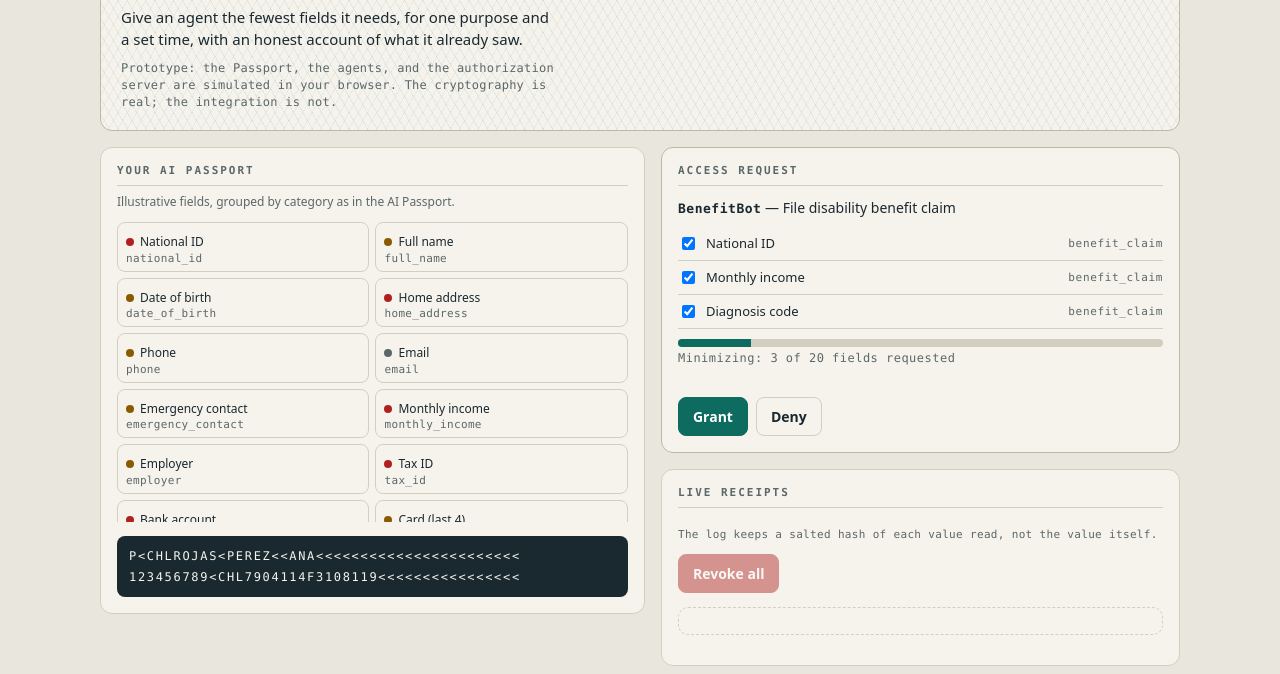
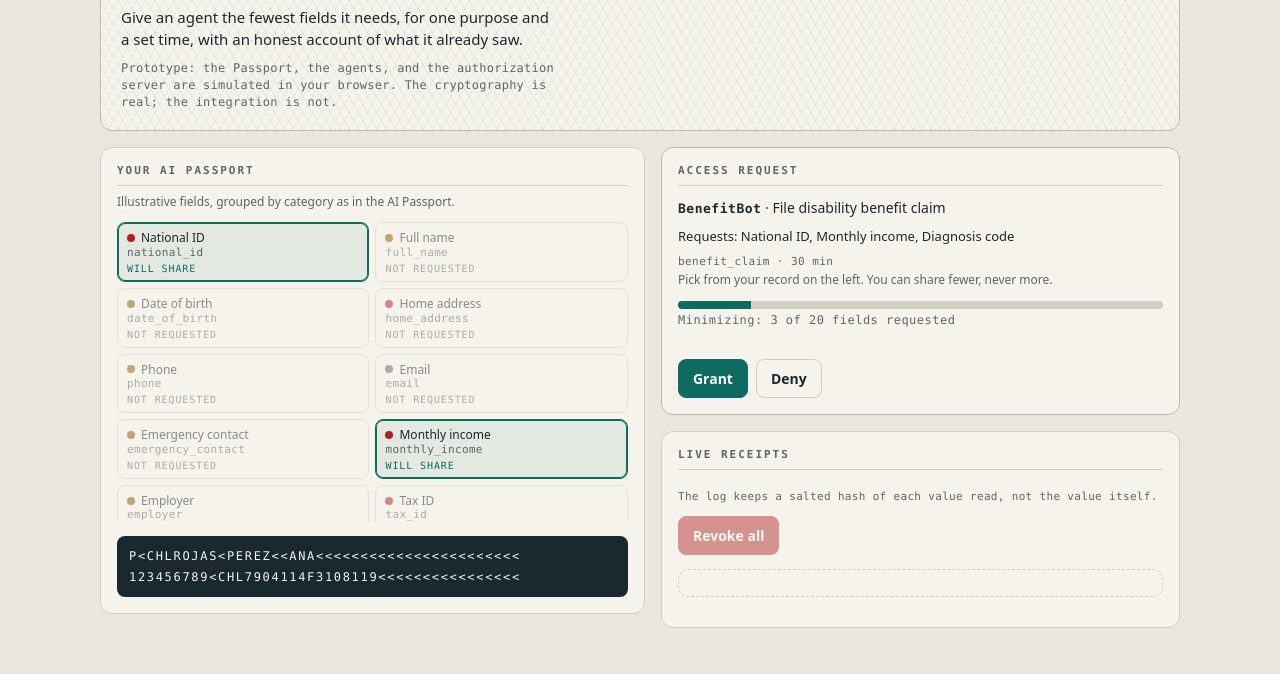
Before and after one commit to fcarvajalbrown/Salvoconducto, a website: page index.html in a window 1280 px wide. Shown: the part 110-784 px from the top of the page. Drawn offline with Linux system fonts and the light colour scheme.

Commit message:
feat: Passport-as-control interaction, narrow-only field selection

```diff
--- a/index.html
+++ b/index.html
@@ -96,13 +96,24 @@ h1 { font: 800 26px/1 var(--mono); letter-spacing: 0.14em; text-transform: upper
 
 .agentline { margin: 0 0 10px; font: 14px var(--sans); }
 .agentline strong { font: 700 13px var(--mono); letter-spacing: 0.04em; }
+.reqsummary { margin: 0 0 8px; font: 13px/1.4 var(--sans); display: flex; justify-content: space-between; gap: 10px; flex-wrap: wrap; }
+.reqsummary .reqmeta { color: var(--muted); font: 11px var(--mono); letter-spacing: 0.04em; }
 
 .fields { display: grid; grid-template-columns: 1fr 1fr; gap: 6px; max-height: 300px; overflow: auto; }
 @media (max-width: 520px) { .fields { grid-template-columns: 1fr; } }
-.field { border: 1px solid var(--line); border-radius: 8px; padding: 6px 8px; }
+.field { border: 1px solid var(--line); border-radius: 8px; padding: 7px 9px; }
+.field .frow { display: flex; align-items: center; }
 .field .lab { font: 12px/1.3 var(--sans); }
 .field .k { color: var(--muted); font: 11px var(--mono); letter-spacing: 0.03em; }
+.field .fstate { margin-top: 4px; font: 10px var(--mono); letter-spacing: 0.09em; text-transform: uppercase; color: var(--muted); }
+.field.requested { cursor: pointer; }
+.field.requested:hover { border-color: var(--teal); }
+.field.requested:focus-visible { outline: 2px solid var(--teal); outline-offset: 2px; }
+.field.requested .fstate { color: var(--teal); }
+.field.selected { border-color: var(--teal); box-shadow: inset 0 0 0 1px var(--teal); background: color-mix(in srgb, var(--teal) 8%, var(--panel)); }
+.field.notrequested { opacity: 0.5; }
 .field.granted { border-color: var(--teal); box-shadow: inset 0 0 0 1px var(--teal); }
+.field.granted .fstate { color: var(--allow); }
 .dot { display: inline-block; width: 8px; height: 8px; border-radius: 50%; margin-right: 6px; vertical-align: middle; }
 .dot.high { background: var(--hi); } .dot.medium { background: var(--med); } .dot.low { background: var(--lo); }
 
@@ -423,6 +434,12 @@ const EN = {
   prototypeNote: 'Prototype: the Passport, the agents, and the authorization server are simulated in your browser. The cryptography is real; the integration is not.',
   passportNote: 'Illustrative fields, grouped by category as in the AI Passport.',
   logNote: 'The log keeps a salted hash of each value read, not the value itself.',
+  chooseHint: 'Pick from your record on the left. You can share fewer, never more.',
+  notRequested: 'not requested',
+  tapToShare: 'tap to include',
+  willShare: 'will share',
+  shared: 'shared',
+  withheld: 'withheld',
   docClass: 'Class · Agents',
   stampGranted: 'Granted',
   stampRevoked: 'Revoked',
@@ -459,6 +476,12 @@ const ES = {
   prototypeNote: 'Prototipo: el Pasaporte, los agentes y el servidor de autorización están simulados en tu navegador. La criptografía es real; la integración no.',
   passportNote: 'Campos ilustrativos, agrupados por categoría como en el Pasaporte de IA.',
   logNote: 'El registro guarda un hash con sal de cada valor leído, no el valor.',
+  chooseHint: 'Elige desde tu registro a la izquierda. Puedes compartir menos, nunca más.',
+  notRequested: 'no solicitado',
+  tapToShare: 'toca para incluir',
+  willShare: 'se comparte',
+  shared: 'compartido',
+  withheld: 'retenido',
   docClass: 'Clase · Agentes',
   stampGranted: 'Concedido',
   stampRevoked: 'Revocado',
@@ -538,10 +561,33 @@ function stampEl(kind, label) {
 
 function mount(root, { world, i18n }) {
   const t = (k, v) => i18n.t(k, v);
+  const requested = new Set(BENEFIT_REQUEST.fields);
   const selected = new Set(BENEFIT_REQUEST.fields);
+  const cardEls = new Map();
   let token = null;
+  let granted = false;
+  let grantedFields = new Set();
 
   root.replaceChildren();
+
+  function fieldStateText(key) {
+    if (!requested.has(key)) return t('notRequested');
+    if (granted) return grantedFields.has(key) ? t('shared') : t('withheld');
+    return selected.has(key) ? t('willShare') : t('tapToShare');
+  }
+  function fieldClass(key) {
+    const parts = ['field'];
+    parts.push(requested.has(key) ? 'requested' : 'notrequested');
+    if (granted) { if (grantedFields.has(key)) parts.push('granted'); }
+    else if (selected.has(key)) parts.push('selected');
+    return parts.join(' ');
+  }
+  function updateCard(key) {
+    const card = cardEls.get(key);
+    if (!card) return;
+    card.className = fieldClass(key);
+    card.querySelector('.fstate').textContent = fieldStateText(key);
+  }
 
   const header = el('header', { class: 'doc-head' }, [
     el('div', {}, [
@@ -562,39 +608,49 @@ function mount(root, { world, i18n }) {
   ]);
   const fields = el('div', { class: 'fields' });
   for (const f of world.passport.list()) {
-    fields.append(el('div', { class: 'field', id: 'pf-' + f.key }, [
-      el('div', {}, [el('span', { class: 'dot ' + f.sensitivity }), el('span', { class: 'lab', text: f.label })]),
+    const card = el('div', { class: fieldClass(f.key), id: 'pf-' + f.key }, [
+      el('div', { class: 'frow' }, [el('span', { class: 'dot ' + f.sensitivity }), el('span', { class: 'lab', text: f.label })]),
       el('div', { class: 'k', text: f.key }),
-    ]));
+      el('div', { class: 'fstate', text: fieldStateText(f.key) }),
+    ]);
+    if (requested.has(f.key)) {
+      card.setAttribute('role', 'button');
+      card.setAttribute('tabindex', '0');
+      const toggle = () => {
+        if (granted) return;
+        if (selected.has(f.key)) selected.delete(f.key); else selected.add(f.key);
+        updateCard(f.key);
+        drawMeter();
+      };
+      card.addEventListener('click', toggle);
+      card.addEventListener('keydown', (e) => { if (e.key === 'Enter' || e.key === ' ') { e.preventDefault(); toggle(); } });
+    }
+    cardEls.set(f.key, card);
+    fields.append(card);
   }
   passportPanel.append(fields, el('div', { class: 'mrz', text: mrz(world.passport) }));
 
   const reqPanel = el('section', { class: 'panel pass', id: 'request' }, [el('h2', { text: t('requestHeading') })]);
-  reqPanel.append(el('p', { class: 'agentline' }, [el('strong', { text: BENEFIT_REQUEST.agent }), el('span', { text: ' — ' + BENEFIT_REQUEST.task })]));
+  const requestedLabels = BENEFIT_REQUEST.fields.map((k) => world.passport.meta(k).label).join(', ');
+  reqPanel.append(
+    el('p', { class: 'agentline' }, [el('strong', { text: BENEFIT_REQUEST.agent }), el('span', { text: ' · ' + BENEFIT_REQUEST.task })]),
+    el('p', { class: 'reqsummary' }, [el('span', { text: t('requests') + ': ' + requestedLabels }), el('span', { class: 'reqmeta', text: BENEFIT_REQUEST.purpose + ' · 30 min' })]),
+    el('p', { class: 'note', text: t('chooseHint') }),
+  );
   const meter = el('div', { class: 'meter' }, [el('span', { id: 'meterbar' })]);
   const meterLabel = el('p', { class: 'meterlabel', id: 'meterlabel' });
-  const reqList = el('div', { id: 'reqlist' });
   const stamps = el('div', { class: 'stamps', id: 'stamps' });
 
   function drawMeter() {
     const total = world.passport.count();
-    const n = selected.size;
+    const n = granted ? grantedFields.size : selected.size;
     root.querySelector('#meterbar').style.width = Math.round((n / total) * 100) + '%';
     root.querySelector('#meterlabel').textContent = t('minimization', { n, total });
   }
-  for (const f of BENEFIT_REQUEST.fields) {
-    const cb = el('input', { type: 'checkbox', id: 'cb-' + f });
-    cb.checked = true;
-    cb.addEventListener('change', () => { cb.checked ? selected.add(f) : selected.delete(f); drawMeter(); });
-    const meta = world.passport.meta(f);
-    reqList.append(el('div', { class: 'reqfield' }, [
-      cb, el('label', { for: 'cb-' + f, text: meta.label }),
-      el('span', { class: 'k', text: BENEFIT_REQUEST.purpose }),
-    ]));
-  }
+
   const grantBtn = el('button', { class: 'primary', id: 'grant', text: t('grant') });
   const denyBtn = el('button', { id: 'deny', text: t('deny') });
-  reqPanel.append(reqList, meter, meterLabel, stamps, el('div', { class: 'controls' }, [grantBtn, denyBtn]));
+  reqPanel.append(meter, meterLabel, stamps, el('div', { class: 'controls' }, [grantBtn, denyBtn]));
 
   const feedPanel = el('section', { class: 'panel', id: 'receipts' }, [el('h2', { text: t('receiptsHeading') })]);
   const feed = el('div', { class: 'feed', id: 'feed' });
@@ -624,12 +680,16 @@ function mount(root, { world, i18n }) {
   }
 
   grantBtn.addEventListener('click', async () => {
+    if (selected.size === 0) return;
     token = await world.mintGrant([...selected], BENEFIT_REQUEST.ttlMs);
-    for (const f of selected) root.querySelector('#pf-' + f)?.classList.add('granted');
+    granted = true;
+    grantedFields = new Set(selected);
+    for (const key of cardEls.keys()) updateCard(key);
     grantBtn.disabled = true; denyBtn.disabled = true; revokeBtn.disabled = false;
     stamps.append(stampEl('granted', t('stampGranted')));
+    drawMeter();
     for (const f of BENEFIT_REQUEST.fields) {
-      if (selected.has(f)) await world.broker.read(token, f, BENEFIT_REQUEST.purpose, BENEFIT_REQUEST.agent);
+      if (grantedFields.has(f)) await world.broker.read(token, f, BENEFIT_REQUEST.purpose, BENEFIT_REQUEST.agent);
     }
     await world.broker.read(token, HELPER_OVERASK.field, HELPER_OVERASK.purpose, HELPER_OVERASK.agent);
     await refreshFeed();
--- a/src/strings/en.mjs
+++ b/src/strings/en.mjs
@@ -4,6 +4,12 @@ export const EN = {
   prototypeNote: 'Prototype: the Passport, the agents, and the authorization server are simulated in your browser. The cryptography is real; the integration is not.',
   passportNote: 'Illustrative fields, grouped by category as in the AI Passport.',
   logNote: 'The log keeps a salted hash of each value read, not the value itself.',
+  chooseHint: 'Pick from your record on the left. You can share fewer, never more.',
+  notRequested: 'not requested',
+  tapToShare: 'tap to include',
+  willShare: 'will share',
+  shared: 'shared',
+  withheld: 'withheld',
   docClass: 'Class · Agents',
   stampGranted: 'Granted',
   stampRevoked: 'Revoked',
--- a/src/strings/es.mjs
+++ b/src/strings/es.mjs
@@ -4,6 +4,12 @@ export const ES = {
   prototypeNote: 'Prototipo: el Pasaporte, los agentes y el servidor de autorización están simulados en tu navegador. La criptografía es real; la integración no.',
   passportNote: 'Campos ilustrativos, agrupados por categoría como en el Pasaporte de IA.',
   logNote: 'El registro guarda un hash con sal de cada valor leído, no el valor.',
+  chooseHint: 'Elige desde tu registro a la izquierda. Puedes compartir menos, nunca más.',
+  notRequested: 'no solicitado',
+  tapToShare: 'toca para incluir',
+  willShare: 'se comparte',
+  shared: 'compartido',
+  withheld: 'retenido',
   docClass: 'Clase · Agentes',
   stampGranted: 'Concedido',
   stampRevoked: 'Revocado',
--- a/src/styles.css
+++ b/src/styles.css
@@ -86,13 +86,24 @@ h1 { font: 800 26px/1 var(--mono); letter-spacing: 0.14em; text-transform: upper
 
 .agentline { margin: 0 0 10px; font: 14px var(--sans); }
 .agentline strong { font: 700 13px var(--mono); letter-spacing: 0.04em; }
+.reqsummary { margin: 0 0 8px; font: 13px/1.4 var(--sans); display: flex; justify-content: space-between; gap: 10px; flex-wrap: wrap; }
+.reqsummary .reqmeta { color: var(--muted); font: 11px var(--mono); letter-spacing: 0.04em; }
 
 .fields { display: grid; grid-template-columns: 1fr 1fr; gap: 6px; max-height: 300px; overflow: auto; }
 @media (max-width: 520px) { .fields { grid-template-columns: 1fr; } }
-.field { border: 1px solid var(--line); border-radius: 8px; padding: 6px 8px; }
+.field { border: 1px solid var(--line); border-radius: 8px; padding: 7px 9px; }
+.field .frow { display: flex; align-items: center; }
 .field .lab { font: 12px/1.3 var(--sans); }
 .field .k { color: var(--muted); font: 11px var(--mono); letter-spacing: 0.03em; }
+.field .fstate { margin-top: 4px; font: 10px var(--mono); letter-spacing: 0.09em; text-transform: uppercase; color: var(--muted); }
+.field.requested { cursor: pointer; }
+.field.requested:hover { border-color: var(--teal); }
+.field.requested:focus-visible { outline: 2px solid var(--teal); outline-offset: 2px; }
+.field.requested .fstate { color: var(--teal); }
+.field.selected { border-color: var(--teal); box-shadow: inset 0 0 0 1px var(--teal); background: color-mix(in srgb, var(--teal) 8%, var(--panel)); }
+.field.notrequested { opacity: 0.5; }
 .field.granted { border-color: var(--teal); box-shadow: inset 0 0 0 1px var(--teal); }
+.field.granted .fstate { color: var(--allow); }
 .dot { display: inline-block; width: 8px; height: 8px; border-radius: 50%; margin-right: 6px; vertical-align: middle; }
 .dot.high { background: var(--hi); } .dot.medium { background: var(--med); } .dot.low { background: var(--lo); }
 
--- a/tools/build.mjs
+++ b/tools/build.mjs
@@ -45,12 +45,12 @@ ${body}</body>
 `;
 
 mkdirSync(new URL('dist/', ROOT), { recursive: true });
+writeFileSync(new URL('index.html', ROOT), standalone);
 writeFileSync(new URL('dist/artifact.html', ROOT), body);
-writeFileSync(new URL('dist/salvoconducto.html', ROOT), standalone);
 
 if (/\b(src=|href=|https?:\/\/)/.test(body.replace(/https?:\/\/[^\s'"]*w3\.org/g, ''))) {
   console.error('External reference detected in artifact');
   process.exit(1);
 }
-console.log('Built dist/artifact.html —', body.length, 'bytes');
-console.log('Built dist/salvoconducto.html —', standalone.length, 'bytes (full standalone for VPS)');
+console.log('Built index.html —', standalone.length, 'bytes (served by GitHub Pages)');
+console.log('Built dist/artifact.html —', body.length, 'bytes (body-only)');
```
Also changed, not shown: src/ui.mjs (+56 -19 lines).
